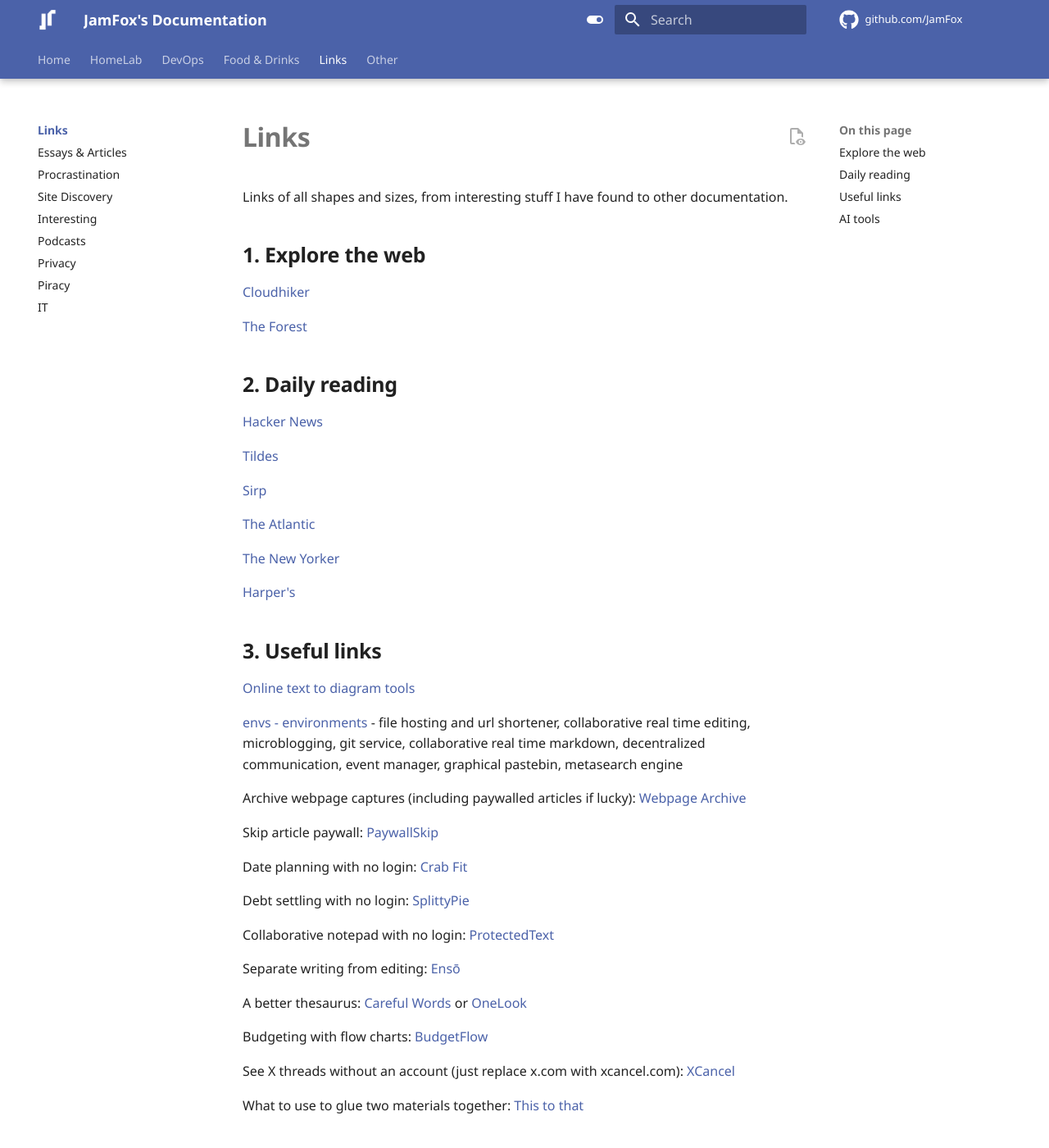
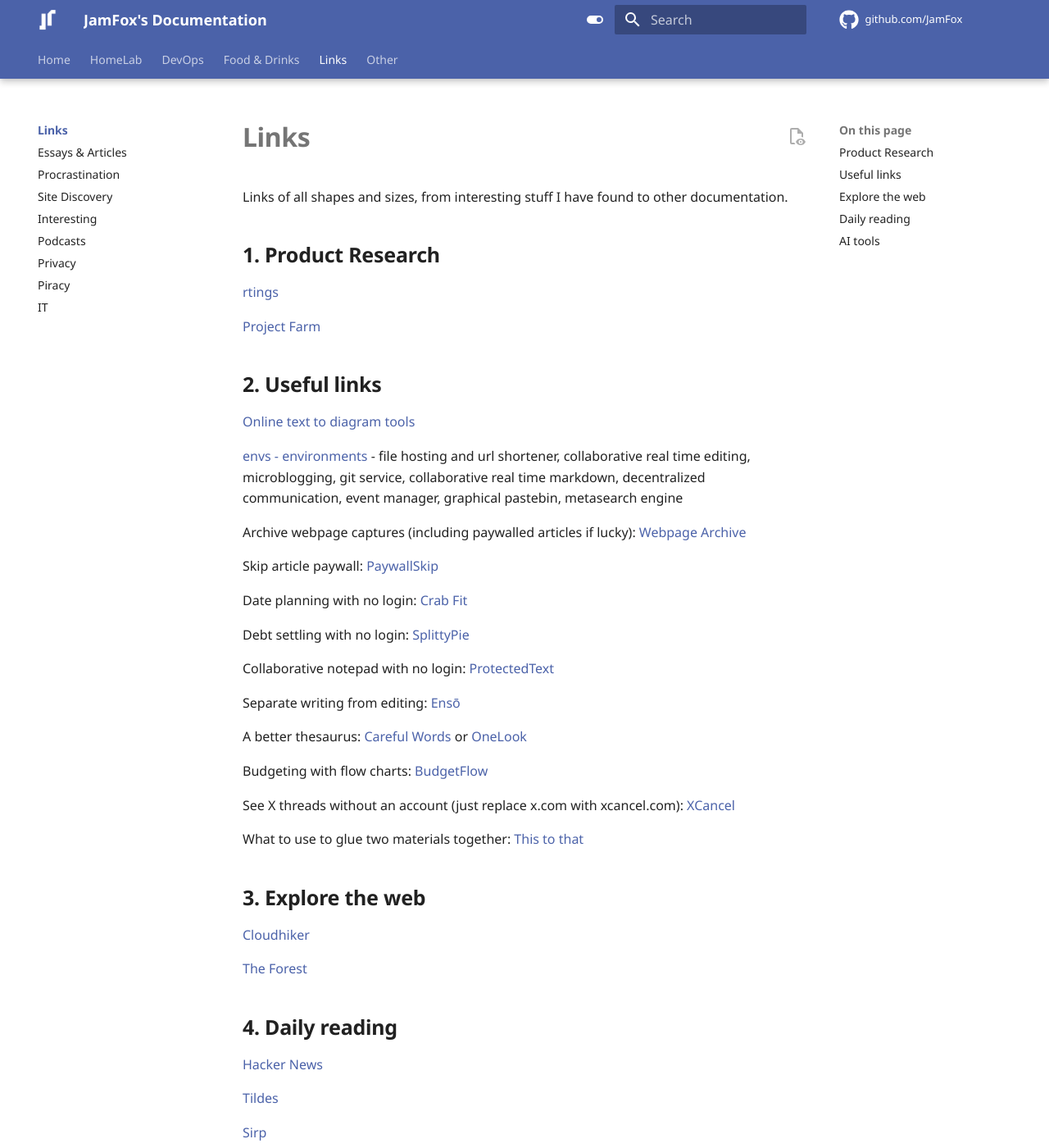
Before and after one commit to JamFox/docs.jamfox.dev, an MkDocs documentation site: the page built from docs/content/links/index.md, in a window 1280 px wide and 1400 px high. Shown: the whole window at 82% size. Built offline with MkDocs 1.6.1 and Material for MkDocs 9.7.7, drawn with Linux system fonts in a browser that asks for light colours; plug-ins that fetch from the network failed and are left out; comment, search, counter and statistics services are not loaded; some of the changed text lies outside the part shown.

Commit message:
some links

```diff
--- a/docs/content/links/index.md
+++ b/docs/content/links/index.md
@@ -4,25 +4,11 @@ title: "Links"
 
 Links of all shapes and sizes, from interesting stuff I have found to other documentation.
 
-## Explore the web
+## Product Research
 
-[Cloudhiker](https://cloudhiker.net/)
+[rtings](https://www.rtings.com/)
 
-[The Forest](https://theforest.link/)
-
-## Daily reading
-
-[Hacker News](https://news.ycombinator.com/)
-
-[Tildes](https://tildes.net/)
-
-[Sirp](https://sirp.ee/)
-
-[The Atlantic](https://www.theatlantic.com/)
-
-[The New Yorker](https://www.newyorker.com/)
-
-[Harper's](https://harpers.org/)
+[Project Farm](https://www.youtube.com/channel/UC2rzsm1Qi6N1X-wuOg_p0Ng)
 
 ## Useful links
 
```
Also changed, not shown: other parts of docs/content/links/index.md (+20 -0 lines), docs/content/links/it.md (+1 -0 lines).
